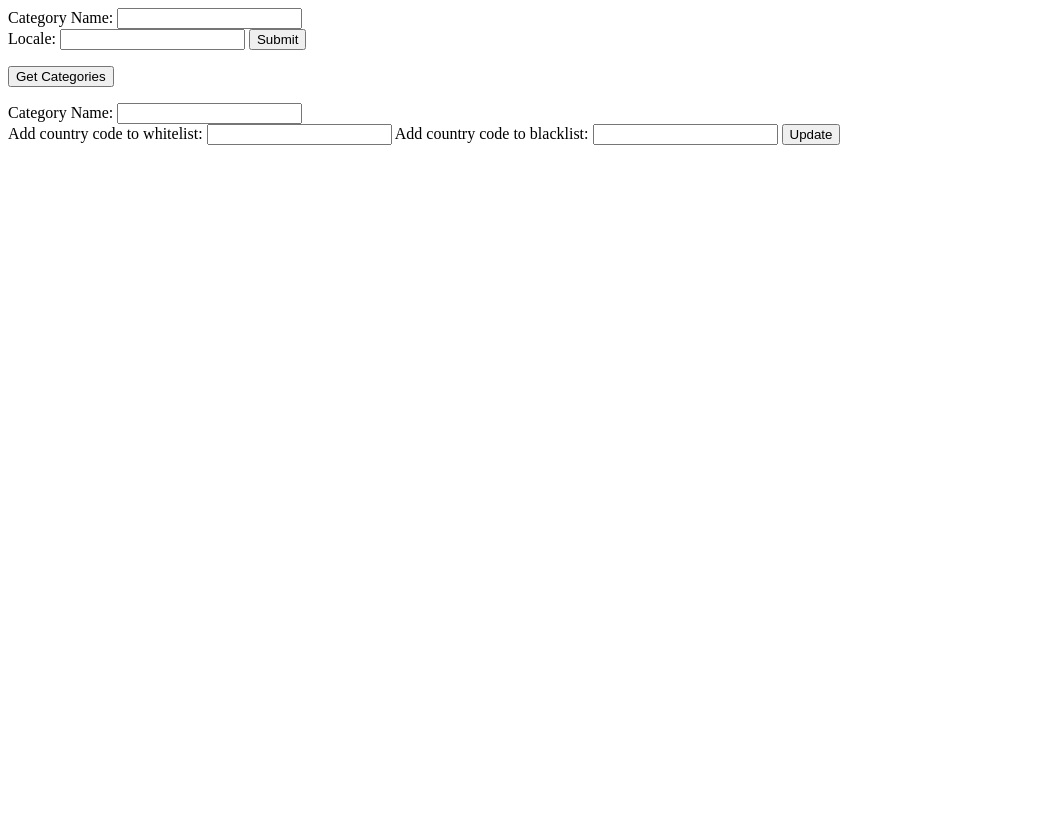
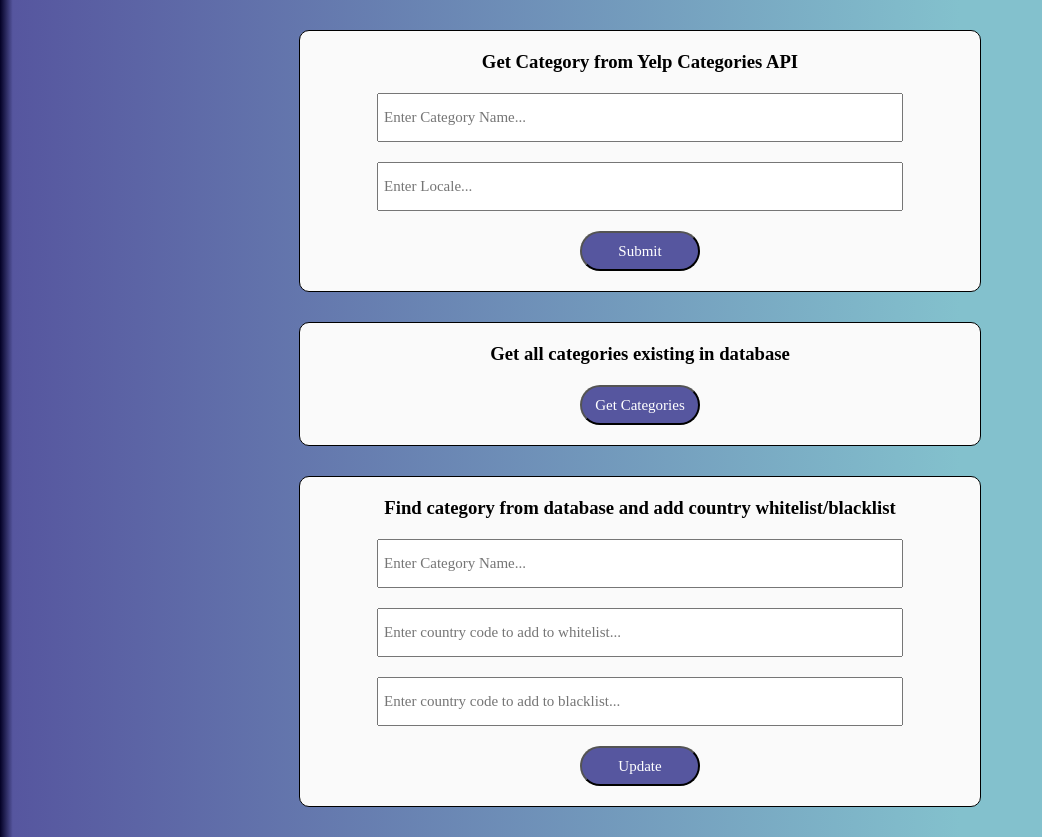
Before and after one commit to christineni/NodeProject, a website: page app/index.html in a window 1280 px wide. Shown: the whole page, without its empty margins (0-1042 px from the left). Before the commit the page ends 800 px from the top, so only its background shows below. Drawn offline with Linux system fonts and the light colour scheme.

Commit message:
added styles to UI and added functionalities

```diff
--- a/app/index.html
+++ b/app/index.html
@@ -1,27 +1,109 @@
-<html>
+<!DOCTYPE html>
 
-<head></head>
+<head>
+    <title>Christine Ni's NodeJS App</title>
+    <style>
+        body,
+        div {
+            width: 100%;
+            margin: auto;
+            text-align: center;
+        }
+
+        body {
+            background-image: linear-gradient(90deg, #020024 0%, #56569f 1%, #83c1cd 75%);
+        }
+
+        h3 {
+            margin: auto auto 20px;
+        }
+
+        input[type=text] {
+            font-family: Poppins-Regular;
+            font-size: 15px;
+            color: rgb(0, 0, 0);
+            line-height: 1.2;
+            width: 80%;
+            height: 45px;
+            padding: 0px 5px;
+        }
+
+        input[type=submit] {
+            font-family: Poppins-Medium;
+            font-size: 15px;
+            min-width: 120px;
+            height: 40px;
+            border-radius: 25px;
+            padding: 10px;
+            background: #56569f;
+            color: #ffffff;
+        }
+
+        div.forms {
+            margin: 30px auto;
+            width: 50%;
+            background-color: #fafafa;
+            padding: 20px;
+            border: 1px #000000 solid;
+            border-radius: 10px;
+        }
+
+        div.text-input-wrapper {
+            margin: 20px auto;
+        }
+    </style>
+</head>
 
 <body>
     <div>
+        <div class="forms">
+            <h3>Get Category from Yelp Categories API</h3>
+            <div>
                 <form action="http://localhost:3000/app/post_categories" method="POST">
-            Category Name: <input type="text" name="categoryAlias"> <br>
-            Locale: <input type="text" name="locale">
+                    <div class="text-input-wrapper">
+                        <input type="text" name="categoryAlias" placeholder="Enter Category Name...">
+                    </div>
+                    <div class="text-input-wrapper">
+                        <input type="text" name="locale" placeholder="Enter Locale...">
+                    </div>
+                    <div>
                         <input type="submit" value="Submit">
+                    </div>
                 </form>
             </div>
+        </div>
+    </div>
+    <div>
+        <div class="forms">
+            <h3>Get all categories existing in database</h3>
             <div>
                 <form action="http://localhost:3000/app/get_categories" method="POST">
                     <input type="submit" value="Get Categories">
                 </form>
             </div>
+        </div>
+        <div>
+            <div class="forms">
+                <h3>Find category from database and add country whitelist/blacklist</h3>
                 <div>
                     <form action="http://localhost:3000/app/update_categories" method="POST">
-            Category Name: <input type="text" name="categoryAlias"> <br>
-            Add country code to whitelist: <input type="text" name="country_whitelist">
-            Add country code to blacklist: <input type="text" name="country_blacklist">
+                        <div class="text-input-wrapper">
+                            <input type="text" name="categoryAlias" placeholder="Enter Category Name...">
+                        </div>
+                        <div class="text-input-wrapper">
+                            <input type="text" name="country_whitelist"
+                                placeholder="Enter country code to add to whitelist...">
+                        </div>
+                        <div class="text-input-wrapper">
+                            <input type="text" name="country_blacklist"
+                                placeholder="Enter country code to add to blacklist...">
+                        </div>
+                        <div>
                             <input type="submit" value="Update">
+                        </div>
                     </form>
+                </div>
+            </div>
         </div>
 </body>
 
```
Also changed, not shown: app/server.js (+25 -27 lines), docker-compose.yml (added, +13 -0 lines), 3 other files. Lines whose indentation alone changed are shown as unchanged.
